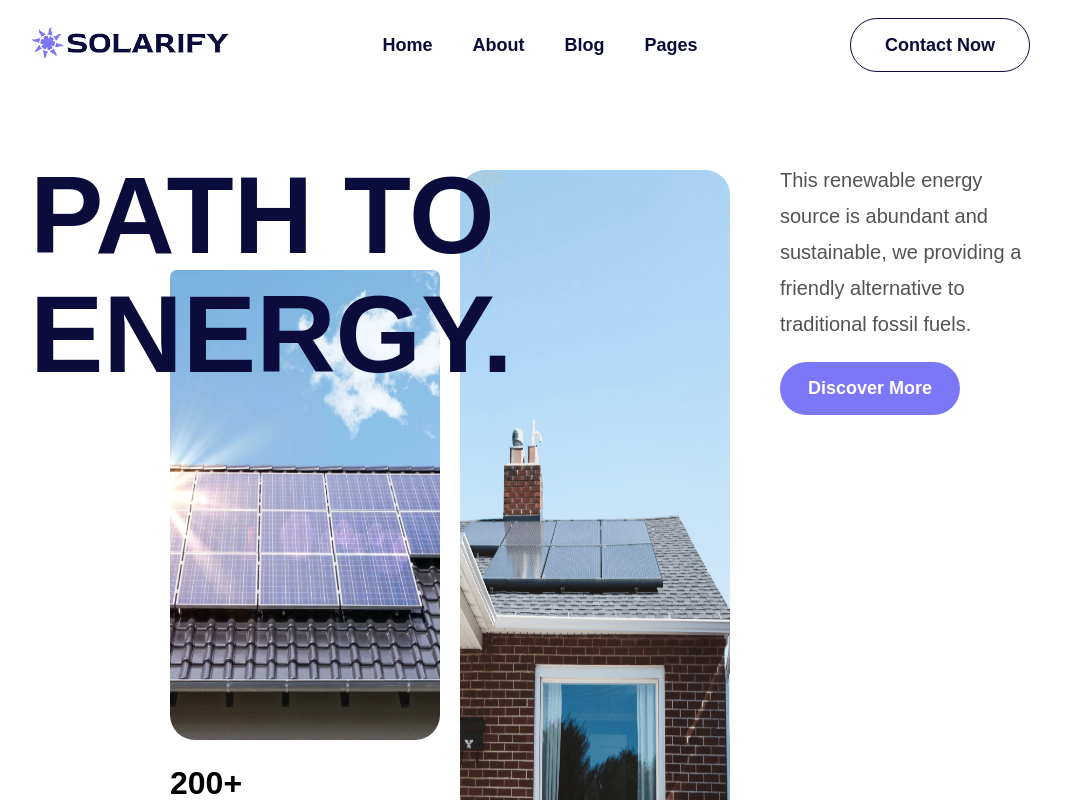
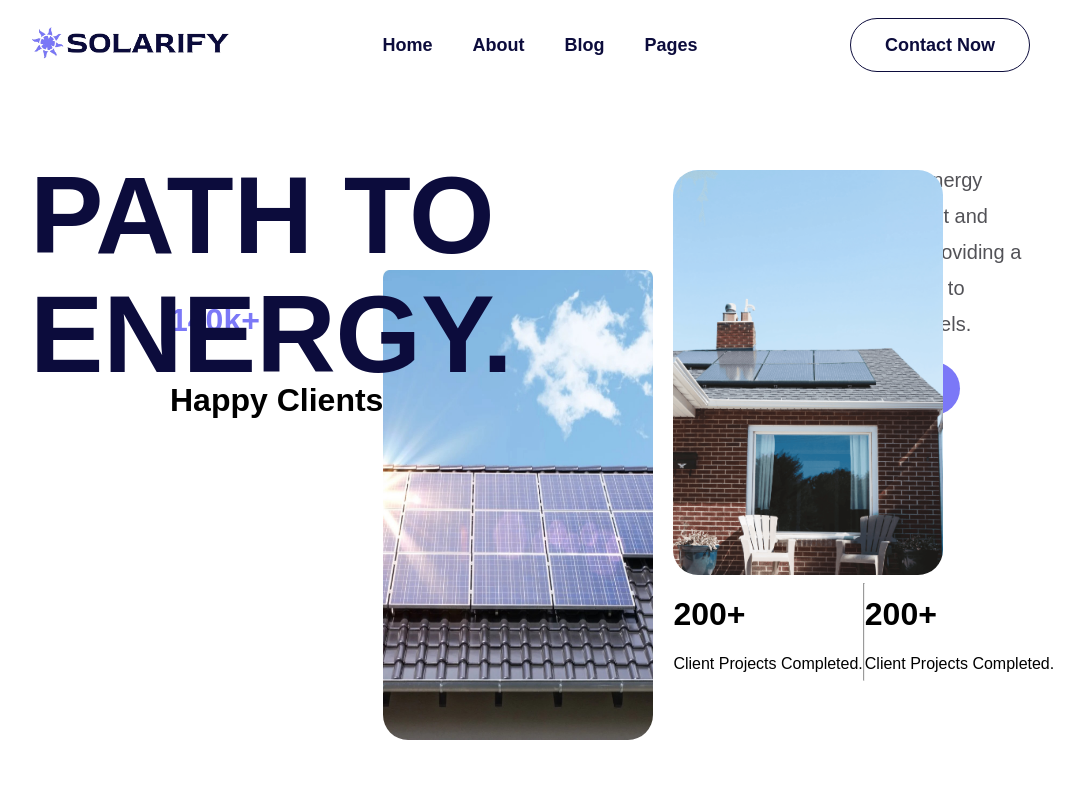
Before and after one commit to MuhammadSufian98/Solarify, a React (Vite) app in the folder solarify/: page / in a window 1280 px wide. Shown: the top 800 px of the page, without its empty margins (110-1190 px from the left). Built offline with nearby package versions, Linux system fonts and the light colour scheme.

Commit message:
`Added new styles and layout for Main component`

```diff
--- a/solarify/src/components/Main.css
+++ b/solarify/src/components/Main.css
@@ -8,6 +8,9 @@
   margin: auto;
   font-family: "Outfit", sans-serif;
   width: 1000px;
+}
+.PURPLE {
+  color: #7b78f7;
 }
 .HeadingDiv {
   display: flex;
@@ -27,7 +30,7 @@
   font-weight: 400;
   line-height: 36px;
   color: rgb(82, 82, 87);
-  z-index: 4;
+  z-index: 5;
 }
 .DicoverBTN {
   background-color: #7b78f7;
@@ -54,13 +57,32 @@
   gap: 20px;
   z-index: 1;
 }
-.MainImages {
-  border-radius: 25px;
-  width: 270px;
+.ImageDiv2 {
+  display: flex;
+  height: 270px;
+}
+.ClinetCount {
+  display: flex;
+  flex-direction: column;
+  justify-content: flex-end;
 }
 .MainImages2 {
   padding-top: 100px;
   border-radius: 25px;
   width: 270px;
   height: 470px;
+  z-index: 1;
 }
+
+.ImageDiv1 {
+  display: flex;
+  flex-direction: column-reverse;
+}
+.ClinetProjectCount {
+  display: flex;
+}
+.MainImages {
+  border-radius: 25px;
+  width: 270px;
+  z-index: 1;
+}
--- a/solarify/src/components/Main.jsx
+++ b/solarify/src/components/Main.jsx
@@ -18,20 +18,27 @@ function Main() {
           </div>
         </div>
         <div className="ImageDiv">
-          <div>
+          <div className="ImageDiv2">
+            <div className="ClinetCount">
+              <h1 className="PURPLE">140k+</h1>
+              <h1>Happy Clients</h1>
+            </div>
             <img src={solarImage2} alt="Solar2" className="MainImages2" />
-            <div>
+          </div>
+          <div className="ImageDiv1">
+            <div className="ClinetProjectCount">
               <div>
                 <h1>200+</h1>
                 <p>Client Projects Completed.</p>
               </div>
+              <hr className="divider" />
               <div>
                 <h1>200+</h1>
                 <p>Client Projects Completed.</p>
               </div>
             </div>
+            <img src={solarImage} alt="Solar" className="MainImages" />
           </div>
-          <img src={solarImage} alt="Solar" className="MainImages" />
         </div>
         <div></div>
       </div>
```
